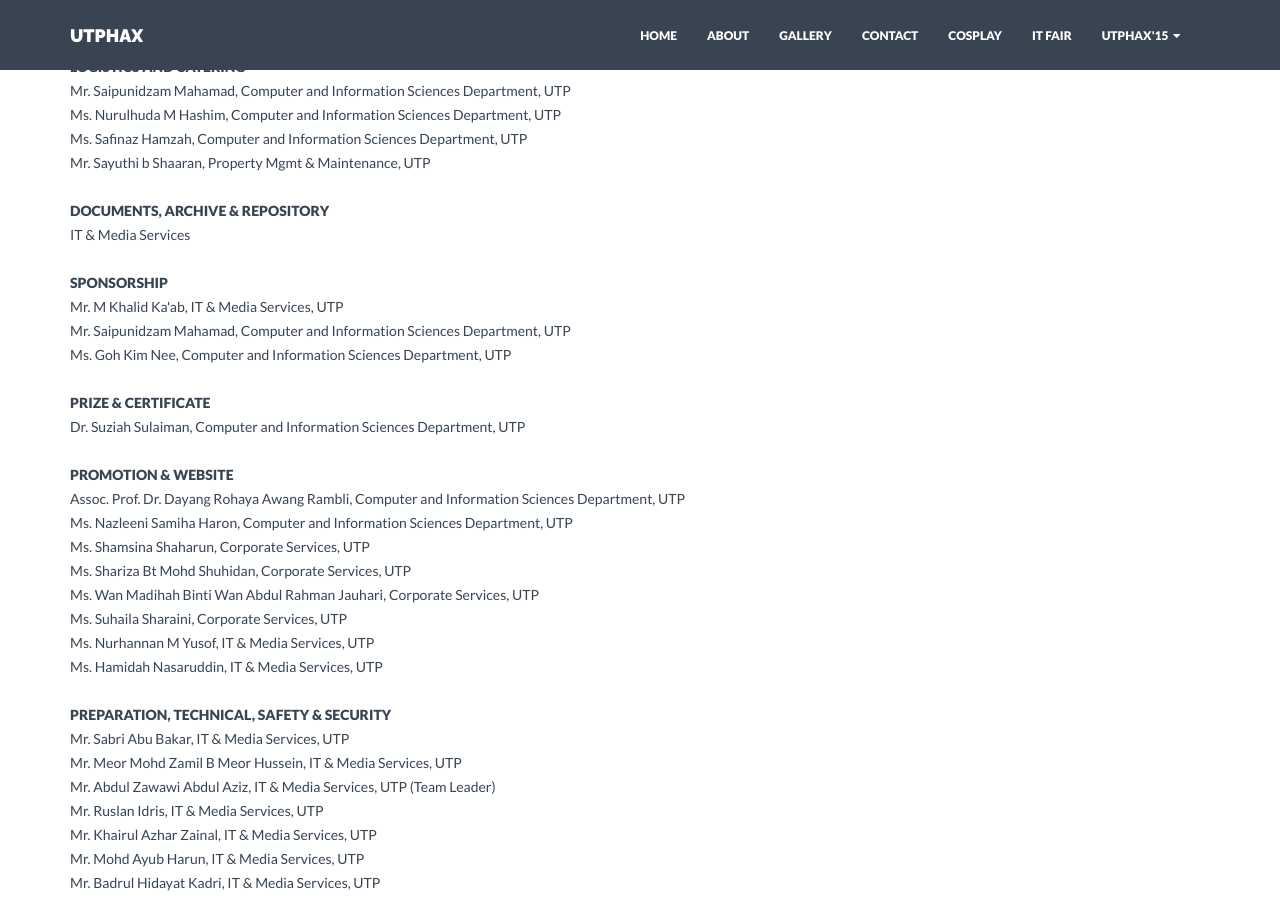
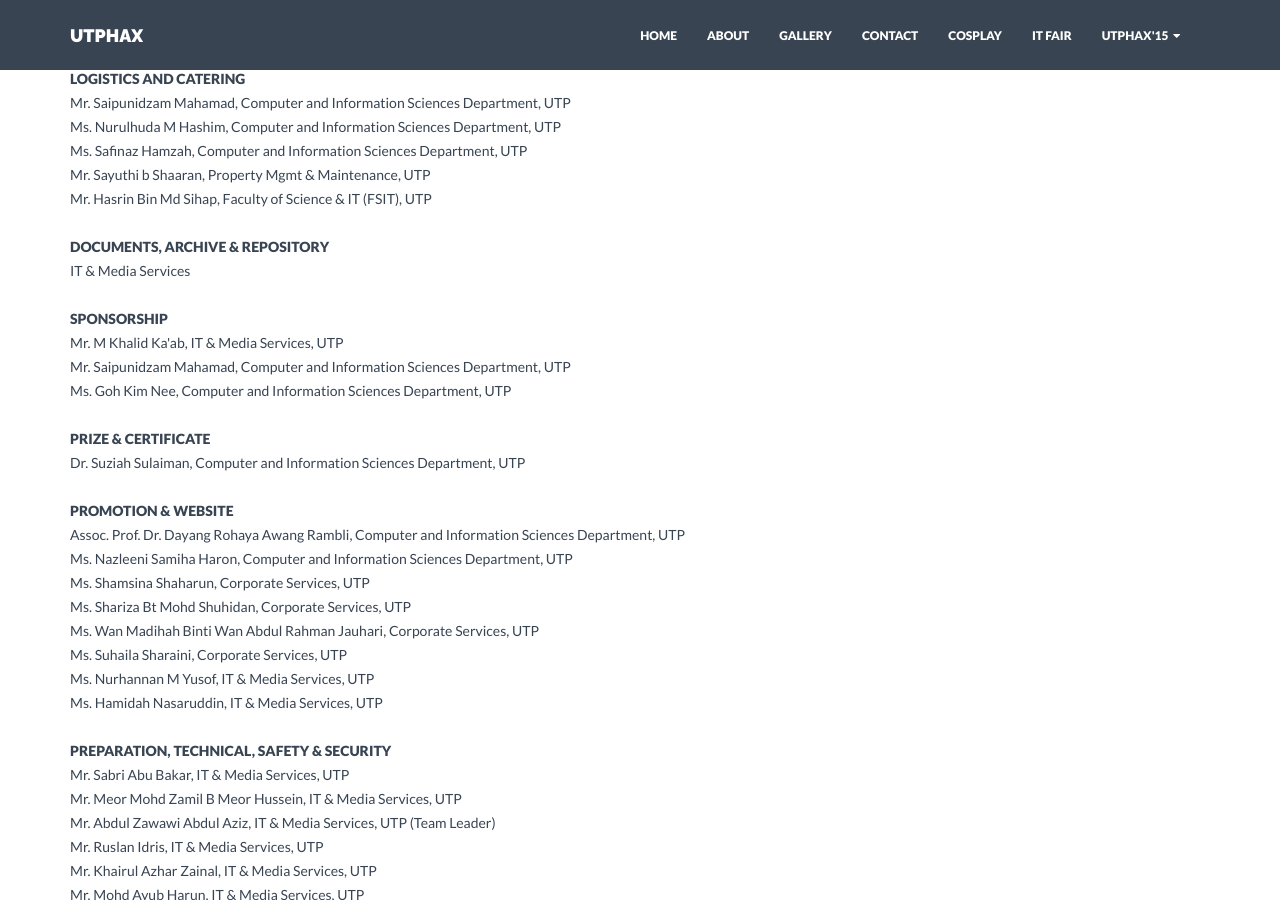
Before and after one commit to utphax/utphax.github.io, a Jekyll site: the page built from _posts/competition/2015-05-25-committee.markdown, in a window 1280 px wide and 900 px high, scrolled down 1305 px. Built offline with Jekyll 4.4.1, drawn with Linux system fonts in a browser that asks for light colours; nearby versions of some CDN libraries; some of the changed text lies outside the part shown.

Commit message:
fixes
- added committee member name
- markdown seems to be broken(?). changed some to html tags
- fixed some weird errors that came out of nowhere due to link handling
(probably caused by a jekyll update)

```diff
--- a/_includes/nav.html
+++ b/_includes/nav.html
@@ -60,17 +60,17 @@
           <li class="dropdown">
             <a href="#" class="dropdown-toggle" data-toggle="dropdown" role="button" aria-haspopup="true" aria-expanded="false">UTPHAX'15 &nbsp<i class="fa fa-caret-down"></i></a>
             <ul class="dropdown-menu">
-              <li {% if page.title == "Prize" %}class="active"{% endif %}><a href="{{"/compete/prize/" | prepend: site.baseurl }}">Prize</a></li>
-              <li {% if page.title == "Participants" %}class="active"{% endif %}><a href="{{"/compete/participants/" | prepend: site.baseurl }}">Participants</a></li>
-              <li {% if page.title == "Committee" %}class="active"{% endif %}><a href="{{"/compete/committee/" | prepend: site.baseurl }}">Committee</a></li>
+              <li {% if page.title == "Prize" %}class="active"{% endif %}><a href="{{"/compete/prize" | prepend: site.baseurl }}">Prize</a></li>
+              <li {% if page.title == "Participants" %}class="active"{% endif %}><a href="{{"/compete/participants" | prepend: site.baseurl }}">Participants</a></li>
+              <li {% if page.title == "Committee" %}class="active"{% endif %}><a href="{{"/compete/committee" | prepend: site.baseurl }}">Committee</a></li>
               <li role="separator" class="divider"></li>
-              <li {% if page.title == "Invitation" %}class="active"{% endif %}><a href="{{"/compete/invitation/" | prepend: site.baseurl }}">Invitation</a></li>
-              <li {% if page.title == "Registration" %}class="active"{% endif %}><a href="{{"/compete/registration/" | prepend: site.baseurl }}">Registration</a></li>
-              <li {% if page.title == "Accommodation" %}class="active"{% endif %}><a href="{{"/compete/accommodation/" | prepend: site.baseurl }}">Accommodation</a></li>
-              <li {% if page.title == "Payment" %}class="active"{% endif %}><a href="{{"/compete/payment/" | prepend: site.baseurl }}">Payment</a></li>
+              <li {% if page.title == "Invitation" %}class="active"{% endif %}><a href="{{"/compete/invitation" | prepend: site.baseurl }}">Invitation</a></li>
+              <li {% if page.title == "Registration" %}class="active"{% endif %}><a href="{{"/compete/registration" | prepend: site.baseurl }}">Registration</a></li>
+              <li {% if page.title == "Accommodation" %}class="active"{% endif %}><a href="{{"/compete/accommodation" | prepend: site.baseurl }}">Accommodation</a></li>
+              <li {% if page.title == "Payment" %}class="active"{% endif %}><a href="{{"/compete/payment" | prepend: site.baseurl }}">Payment</a></li>
               <li role="separator" class="divider"></li>
-              <li {% if page.title == "Programme" %}class="active"{% endif %}><a href="{{"/compete/programme/" | prepend: site.baseurl }}">Programme</a></li>
-              <li {% if page.title == "Rules" %}class="active"{% endif %}><a href="{{"/compete/rules/" | prepend: site.baseurl }}">Rules</a></li>
+              <li {% if page.title == "Programme" %}class="active"{% endif %}><a href="{{"/compete/programme" | prepend: site.baseurl }}">Programme</a></li>
+              <li {% if page.title == "Rules" %}class="active"{% endif %}><a href="{{"/compete/rules" | prepend: site.baseurl }}">Rules</a></li>
             </ul>
           </li>
         </ul>
--- a/_posts/competition/2015-05-25-accommodation.markdown
+++ b/_posts/competition/2015-05-25-accommodation.markdown
@@ -5,7 +5,7 @@ categories:
 - compete
 ---
 
-####UTHAX 2015
+<h4>UTHAX 2015</h4>
 Participants shall arrange their own accommodations and transportation.<br/>
 Please find the list of available nearby accommodations below :
 
--- a/_posts/competition/2015-05-25-committee.markdown
+++ b/_posts/competition/2015-05-25-committee.markdown
@@ -5,7 +5,7 @@ categories:
 - compete
 ---
 
-####UTPHAX 2015
+<h3>UTPHAX 2015</h3>
 <h3>Organizing Committee</h3>
 
 <p><br/>
@@ -46,7 +46,8 @@ Mr. Ahmad Izuddin Zainal Abidin, Computer and Information Sciences Department, U
 Mr. Saipunidzam Mahamad, Computer and Information Sciences Department, UTP<br/>
 Ms. Nurulhuda M Hashim, Computer and Information Sciences Department, UTP<br/>
 Ms. Safinaz Hamzah, Computer and Information Sciences Department, UTP<br/>
-Mr. Sayuthi b Shaaran, Property Mgmt & Maintenance, UTP<br/><br/>
+Mr. Sayuthi b Shaaran, Property Mgmt & Maintenance, UTP<br/>
+Mr. Hasrin Bin Md Sihap, Faculty of Science & IT (FSIT), UTP<br/><br/>
 
 <b>DOCUMENTS, ARCHIVE & REPOSITORY</b><br/>
 IT & Media Services<br/><br/>
--- a/_posts/competition/2015-05-25-registration.markdown
+++ b/_posts/competition/2015-05-25-registration.markdown
@@ -4,7 +4,7 @@ title:  "Registration"
 categories:
 - compete
 ---
-####Registration is now CLOSED
+<h4>Registration is now CLOSED</h4>
 
 * Three teams per college/university. Fourth and subsequent teams from the same college/university will be placed in waiting lists in the order the registration details are received. If availability arises, the reserved teams will be contacted to participate.
 
```
Also changed, not shown: _posts/competition/2015-05-24-invitation.md (+2 -2 lines).
